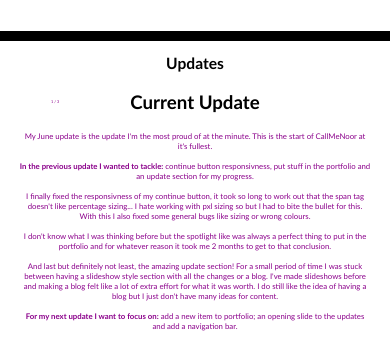
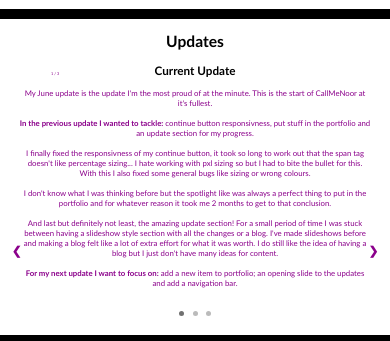
Before and after one commit to Nooriejbk/callmenoor, a plain HTML site: page public_html/index.html in a window 390 px wide. Shown: the part 1593-1934 px from the top of the page. Drawn offline with Linux system fonts and the light colour scheme.

Commit message:
the final im actually done now

```diff
--- a/public_html/master.css
+++ b/public_html/master.css
@@ -399,7 +399,7 @@ section{
 #updates{
   width: 100%;
   margin : 0;
-  min-height: 100vh;
+  min-height: 100%;
   display: inline-table;
   font-family: "candara";
   padding-bottom: 5%;
@@ -438,10 +438,10 @@ section{
   top: 50%;
   width: auto;
   /*margin-top: -22px;*/
-  padding: 16px;
+  padding: 1%;
   color: darkmagenta;
   font-weight: bold;
-  font-size: 25px;
+  font-size: 1vw;
   transition: 0.6s ease;
   border-radius: 0 3px 3px 0;
   user-select: none;
@@ -449,13 +449,13 @@ section{
 .prev{
   z-index: 2;
   left: 0;
-  top: 30vh;
+  top: 20vh;
 }
 /* Position the "next button" to the right */
 .next {
   z-index: 2;
   right: 0;
-  top: 30vh;
+  top: 20vh;
   border-radius: 3px 0 0 3px;
 }
 
@@ -480,7 +480,8 @@ section{
   text-align: center;
   position: absolute;
   bottom: 5%;
-  left: 50%;
+  left: 48%;
+
 }
 /* The dots/bullets/indicators */
 .dot {
@@ -723,6 +724,16 @@ footer p{
   .pill__icon-img-hCjBGsFOoz {
     width: 3vw;
   }
+  .prev{
+    top: 30vh;
+  }
+  /* Position the "next button" to the right */
+  .next {
+    top: 30vh;
+  }
+  .prev, .next {
+    font-size: 3vw;
+  }
 }
 
 /* If the screen size is 600px or less, set the font-size of <div> to 30px */
@@ -748,7 +759,7 @@ footer p{
   h2 {
     font-size: 4vw;
   }
-  h4{
+  h3{
     font-size: 3vw;
   }
 
@@ -762,6 +773,26 @@ footer p{
   .pill-hCjBGsFOoz{
     margin-left: 35%;
     margin-right: 35%;
+  }
+  #updates #dotGroup{
+    right: 40%;
+    left: 40%;
+
+  }
+  .prev, .next {
+    padding: 3%;
+    font-size: 3vw;
+  }
+  .dot {
+    height: 5px;
+    width: 5px;
+  }
+  #ogImages{
+    margin-top: 7%;
+  }
+  #mayImages{
+    margin-top: 10%;
+    width: 20%;
   }
 }
 @media only screen and (min-width: 1500px) {
@@ -779,4 +810,7 @@ footer p{
     width: 150px;
     height: 150px;
   }
+  .prev, .next {
+    font-size: 3vw;
+  }
 }
```
